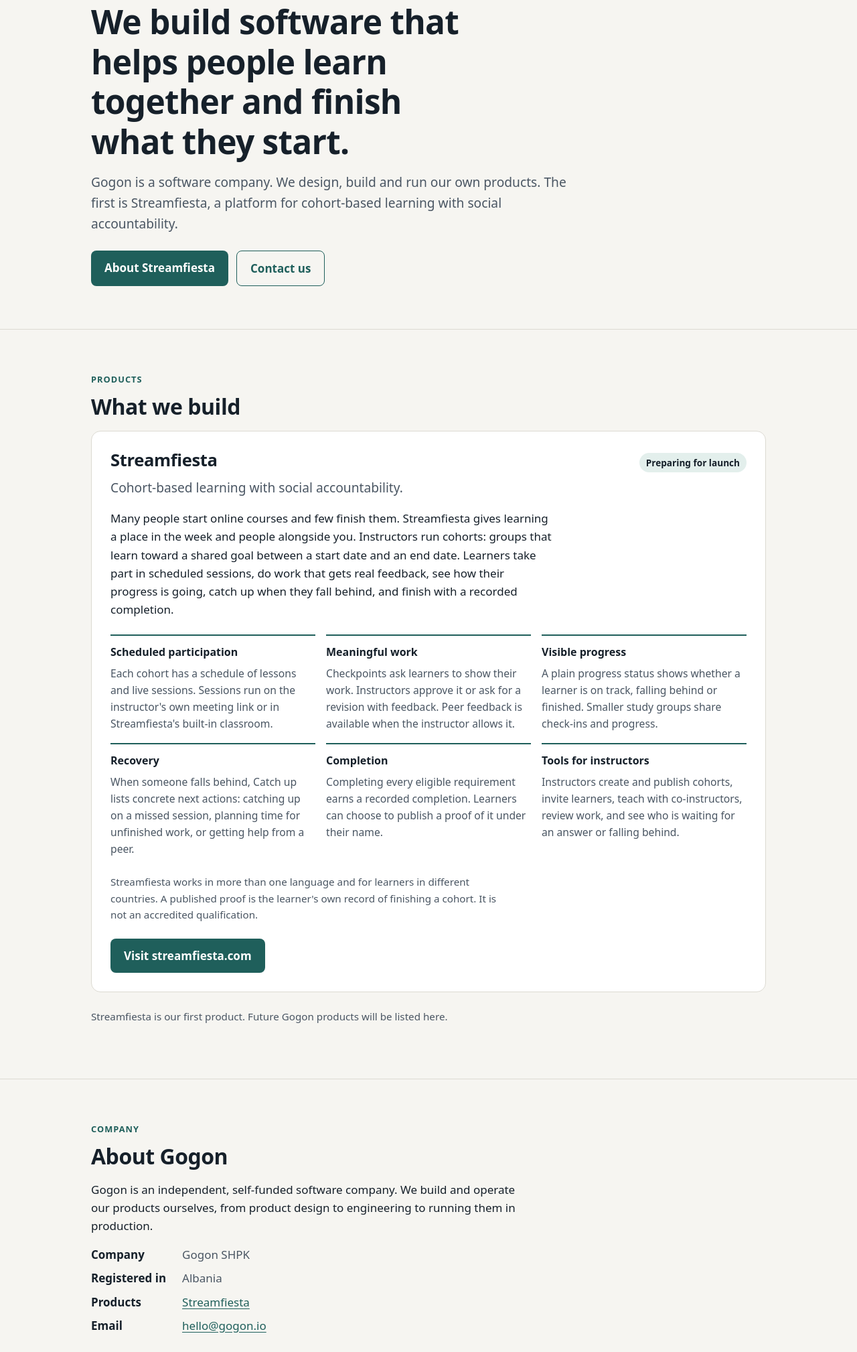
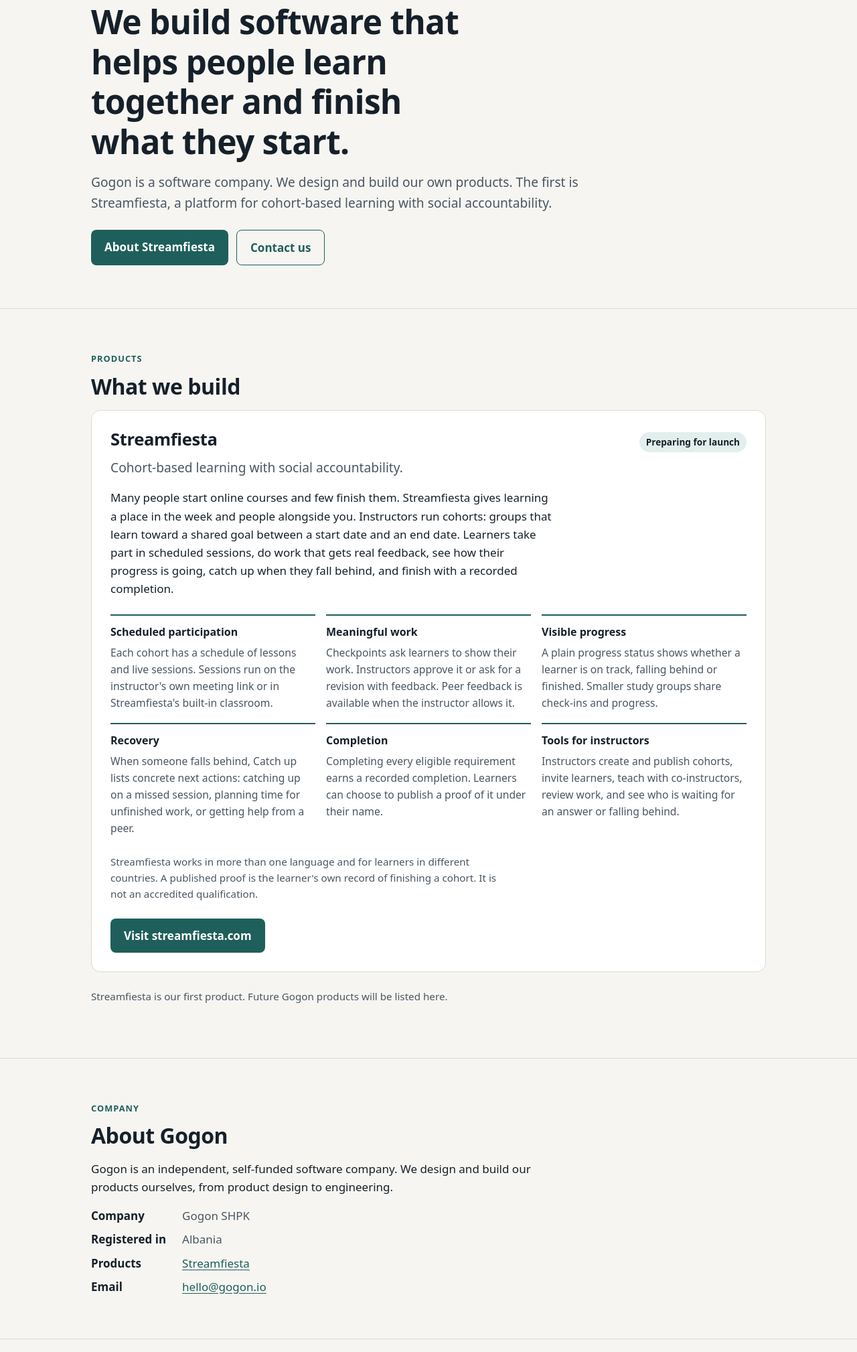
Before and after one commit to gogonhq/gogon, a plain HTML site: page index.html in a window 1280 px wide. Shown: the part 162-2180 px from the top of the page at 67% size. Drawn offline with Linux system fonts and the light colour scheme.

Commit message:
fix: describe Gogon as designing and building products, not running them in production
Co-Authored-By: Claude Opus 5.5 <noreply@anthropic.com>

```diff
--- a/index.html
+++ b/index.html
@@ -56,7 +56,7 @@
       <div class="wrap">
         <span class="eyebrow">Gogon</span>
         <h1 id="intro-title">We build software that helps people learn together and finish what they start.</h1>
-        <p class="lede">Gogon is a software company. We design, build and run our own products. The first is Streamfiesta, a platform for cohort-based learning with social accountability.</p>
+        <p class="lede">Gogon is a software company. We design and build our own products. The first is Streamfiesta, a platform for cohort-based learning with social accountability.</p>
         <div class="actions">
           <a class="button" href="#streamfiesta">About Streamfiesta</a>
           <a class="button secondary" href="#contact">Contact us</a>
@@ -118,7 +118,7 @@
       <div class="wrap">
         <span class="eyebrow">Company</span>
         <h2 id="company-title">About Gogon</h2>
-        <p>Gogon is an independent, self-funded software company. We build and operate our products ourselves, from product design to engineering to running them in production.</p>
+        <p>Gogon is an independent, self-funded software company. We design and build our products ourselves, from product design to engineering.</p>
         <dl class="facts">
           <dt>Company</dt>
           <dd>Gogon SHPK</dd>
```
